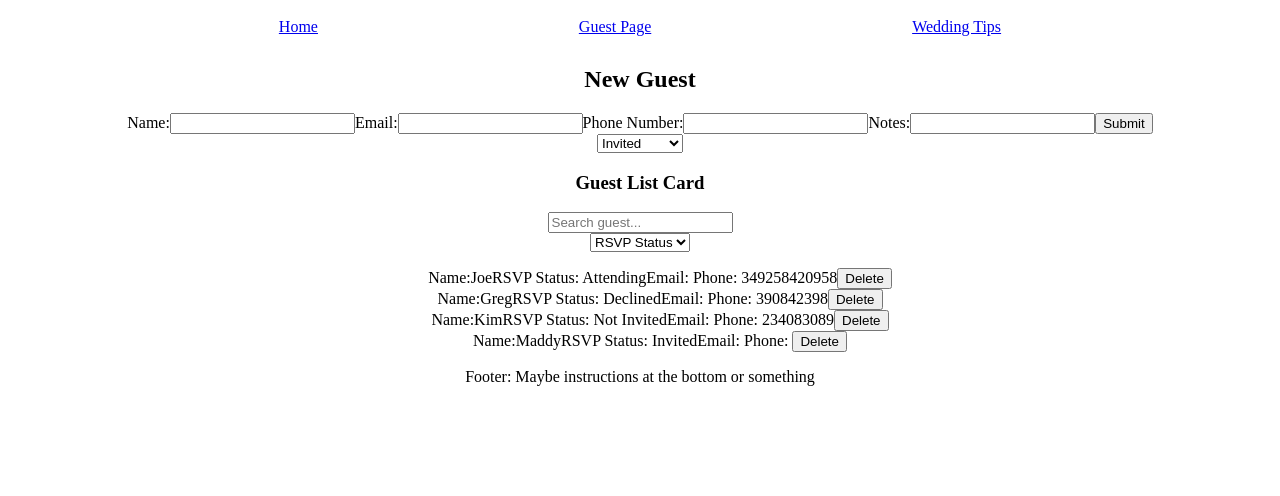
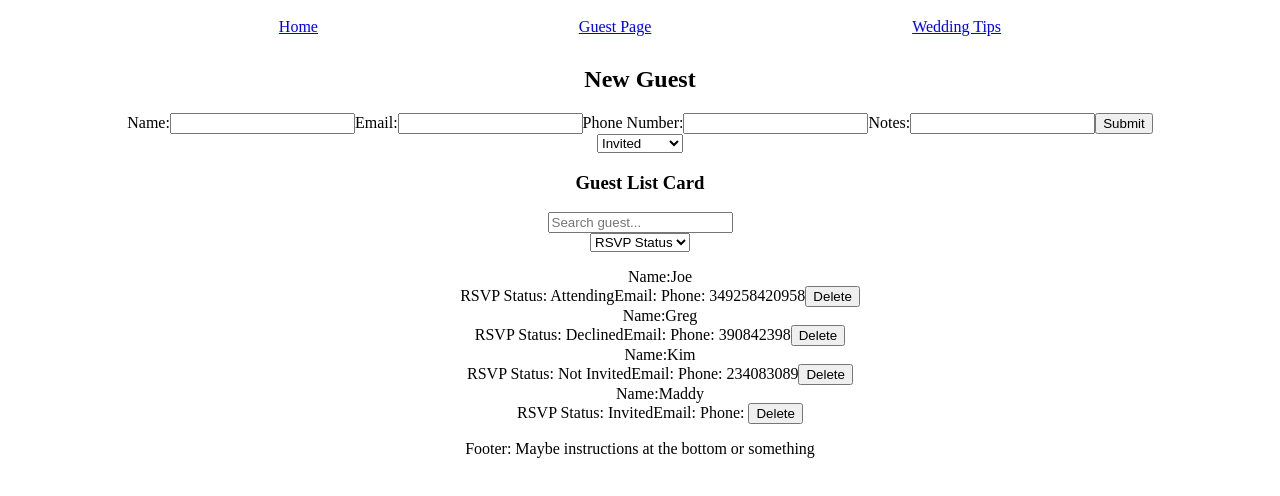
Before and after one commit to jsltran3/phase-2-project-wedding-seating, a React (Create React App) app in the folder my-app/: page /GuestPage in a window 1280 px wide. Shown: the top 496 px of the page. Built offline with nearby package versions, Linux system fonts and the light colour scheme; data requests are answered from the project's data file; a web font is replaced by a local one.

Commit message:
removed inline component styling comments

```diff
--- a/my-app/src/JS/CreateNewGuest.js
+++ b/my-app/src/JS/CreateNewGuest.js
@@ -1,5 +1,4 @@
 import React, { useState } from "react";
-import styled from 'styled-components'
 
 function CreateNewGuest({ onAddGuest }) {
   const [attendance, setAttendance] = useState("Invited");
--- a/my-app/src/JS/Guests.js
+++ b/my-app/src/JS/Guests.js
@@ -1,5 +1,5 @@
 import React from "react";
-import styled from 'styled-components'
+
 
 function Guests({ guest, name, id, attendance, phone, email, notes, onDeleteGuests }) {
 
@@ -16,9 +16,11 @@ function Guests({ guest, name, id, attendance, phone, email, notes, onDeleteGues
 
   return (
     <div className="guest-container">
+      <div>
+        <span className="guest-label">Name:</span>
+        {name}
+      </div>
 
-      <span className="guest-label">Name:</span>
-      {name}
 
 
       <span className="guest-label">RSVP Status: </span>
--- a/my-app/src/JS/Search.js
+++ b/my-app/src/JS/Search.js
@@ -1,4 +1,4 @@
-import React, { useState } from "react";
+import React from "react";
 
 function Search({ searchTerm, setSearchTerm }) {
 
--- a/my-app/src/index.js
+++ b/my-app/src/index.js
@@ -2,13 +2,12 @@ import React from "react";
 import ReactDOM from "react-dom/client";
 import { BrowserRouter } from "react-router-dom";
 import App from "./App";
-import FontStyles from "./JS/fontStyles";
-// import 'typeface-roboto';
+
 
 const root = ReactDOM.createRoot(document.getElementById("root"));
 root.render(
   <BrowserRouter>
     <App />
-    {/* <FontStyles /> */}
+
   </BrowserRouter>
 );
```
Also changed, not shown: my-app/src/JS/GuestPage.js (+1 -21 lines), my-app/src/App.js (line endings or trailing spaces).
